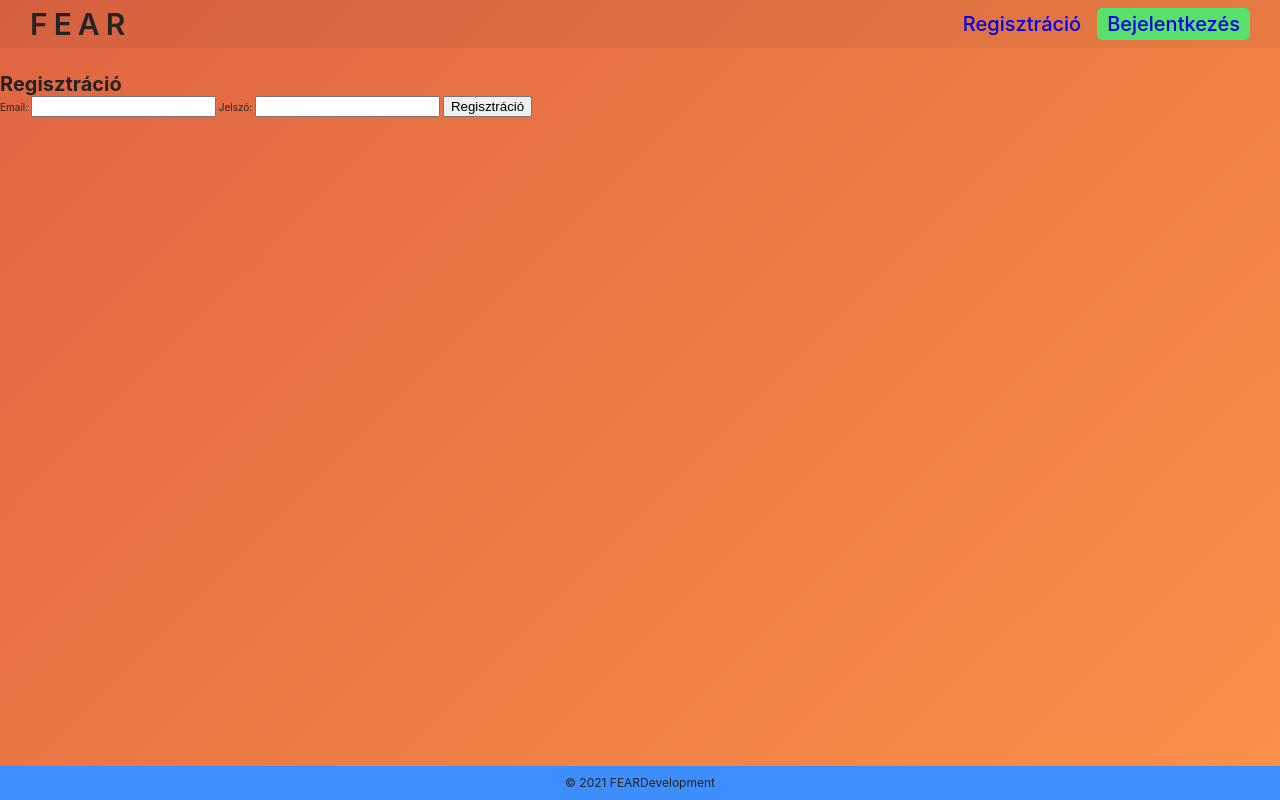
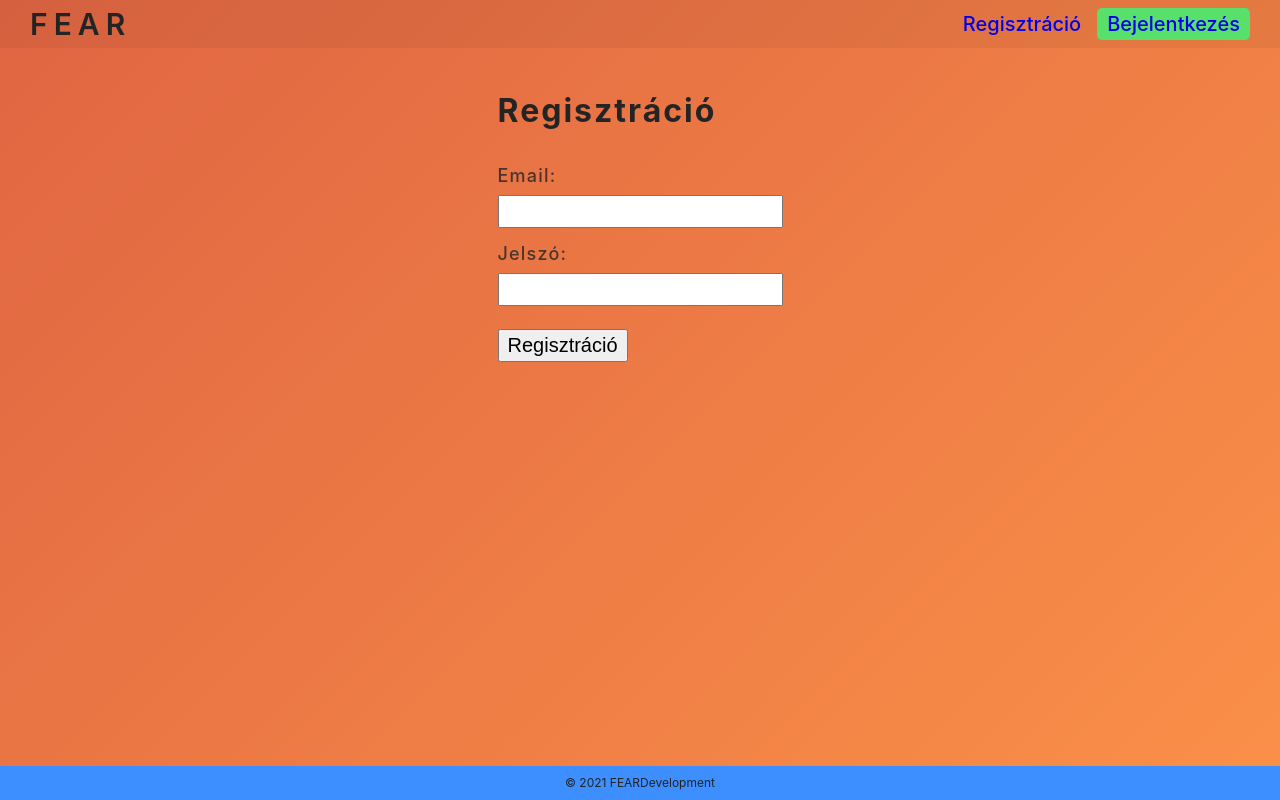
Before and after one commit to feardevelopment/fear-frontend, a SvelteKit app: page /register in a window 1280 px wide. Built offline with nearby package versions, Linux system fonts and the light colour scheme.

Commit message:
style: add some styling to the register component

```diff
--- a/src/components/Register.svelte
+++ b/src/components/Register.svelte
@@ -16,17 +16,49 @@
   }
 </script>
 
-<div>
+<section>
     <h1>Regisztráció</h1>
     <form>
-        <label for="email">Email:</label>
-        <input bind:value={email} type="text" id="email">
-        <label for="password">Jelszó:</label>
-        <input bind:value={password} type="password" id="password">
-        <input on:click={register} type="button" value="Regisztráció">
+      <label for="email">Email:</label>
+      <input bind:value={email} type="text" id="email">
+      <label for="password">Jelszó:</label>
+      <input bind:value={password} type="password" id="password">
+      <input on:click={register} type="button" value="Regisztráció">
     </form>
-</div>
+</section>
 
 <style lang="scss">
+  section {
+    width: min-content;
+    height: min-content;
+    max-width: 960px;
+    padding: 20px 50px;
+    margin: 0 auto;
 
+    h1 {
+      font-size: 32px;
+      margin-bottom: 35px;
+      letter-spacing: 2px;
+    }
+
+    form {
+      label {
+        display: block;
+        font-size: 18px;
+        letter-spacing: 1.2px;
+        font-weight: 500;
+        opacity: 80%;
+      }
+
+      input {
+        font-size: 20px;
+        margin: 8px 0 15px;
+        padding: 3px 8px;
+
+        &[type="button"] {
+          cursor: pointer;
+        }
+      }
+    }
+  }
 </style>
```
